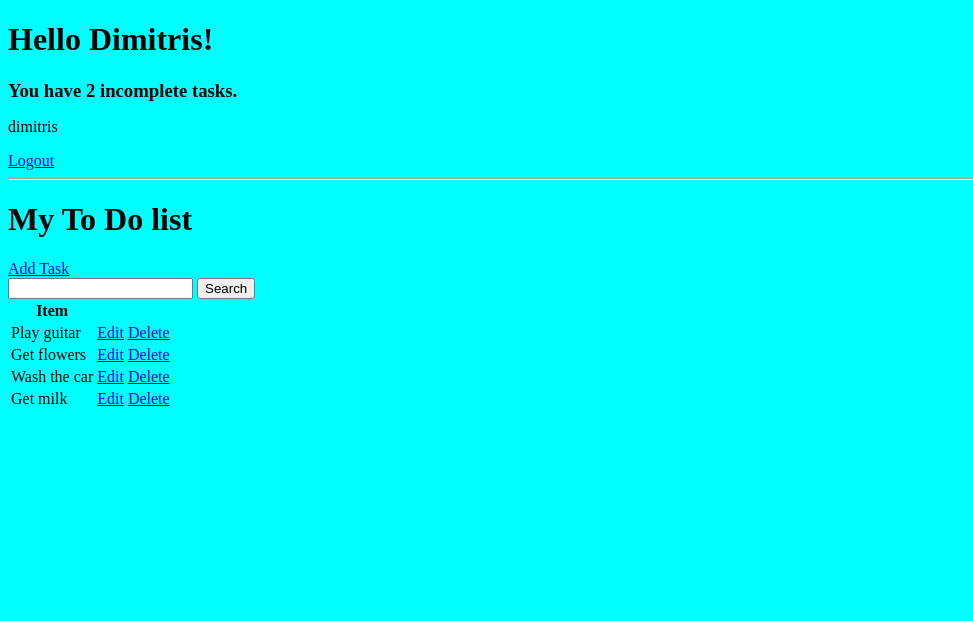
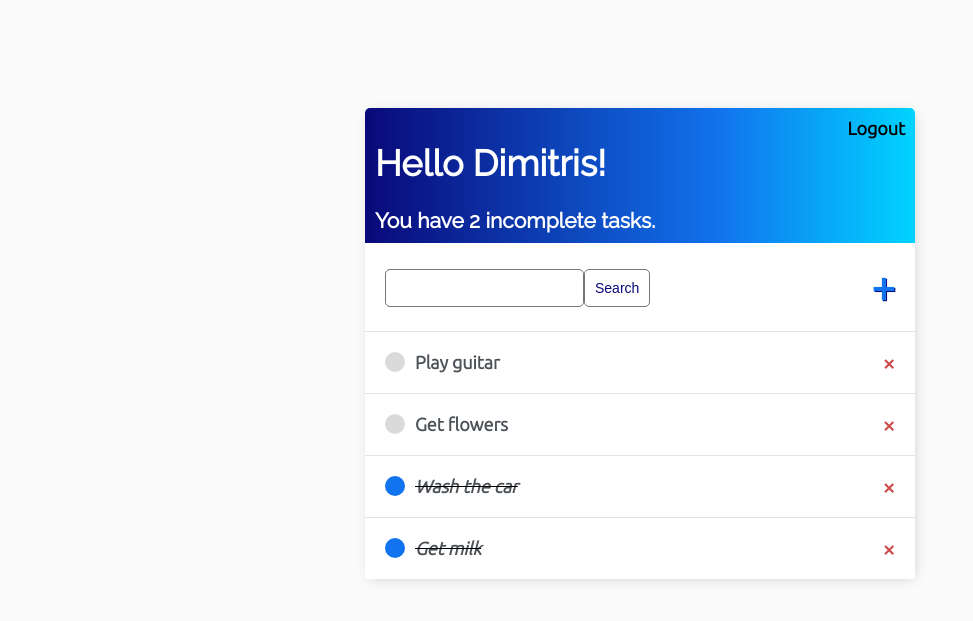
Before and after one commit to p3rception/NeoNote, a Django app: page / in a window 1280 px wide. Shown: the top 621 px of the page, without its empty margins (0-973 px from the left). Run offline with Django 5.2, Linux system fonts and the light colour scheme; a user stored in the database is signed in; data comes from the database, SQL or seed files in the repository; both versions use the stored data as it was after the commit; some libraries are stand-ins or nearby versions.

Commit message:
Stylized Task List

```diff
--- a/base/static/main.css
+++ b/base/static/main.css
@@ -1,3 +1,132 @@
 body {
-   background-color: cyan;
+   background-color: #FAFAFA;
+   font-family: 'Ubuntu', sans-serif;
+   padding-top: 100px;
+   font-size: large;
 }
+
+h1, h2, h3, h4, h5, h6 {
+   font-family: 'Raleway', sans-serif;
+}
+
+a {
+   font-weight: 600;
+}
+
+a,p {
+   color: #4b5156
+}
+
+.container {
+   max-width: 550px;
+   margin: auto;
+   background-color: #fff;
+   -webkit-box-shadow: 2px 2px 13px -4px rgba(0, 0, 0, 0.21);
+   box-shadow: 2px 2px 13px -4px rgba(0, 0, 0, 0.21);
+}
+
+.header-bar {
+   display: flex;
+   justify-content: space-between;
+   color: #fff;
+   padding: 10px;
+   border-radius: 5px 5px 0 0;
+   background: linear-gradient(270deg, #00d4ff 0%, #1174ee 35%, #090979 100%);
+}
+
+.header-bar a {
+   /* logout */
+   color: #010101;
+   text-decoration: none;
+}
+
+.task-wrapper {
+   display: flex;
+   align-items: center;
+   justify-content: space-between;
+   background-color: #fff;
+   border-top: 1px solid #dfe4ea;
+   overflow: hidden;
+}
+
+.task-title {
+   display: flex;
+   padding: 20px;
+}
+
+.task-title a {
+   text-decoration: none;
+   color: #4b5156;
+   margin-left: 10px;
+}
+
+.task-complete-icon {
+   height: 20px;
+   width: 20px;
+   background-color: #1174ee;
+   border-radius: 50%;
+}
+
+.task-incomplete-icon {
+   height: 20px;
+   width: 20px;
+   background-color: rgb(218, 218, 218);
+   border-radius: 50%;
+}
+
+.delete-link {
+   text-decoration: none;
+   font-weight: 900;
+   color: #cf4949;
+   font-size: 22px;
+   line-height: 0;
+   padding: 20px;
+}
+
+#add-link {
+   color: #1174ee;
+   text-decoration: none;
+   font-size: 42px;
+   text-shadow: 1px 1px #090979;
+}
+
+#search-add-wrapper {
+   display: flex;
+   justify-content: space-between;
+   align-items: center;
+   padding: 20px;
+}
+
+input[type=text],
+input[type=password],
+textarea {
+   border: 1px solid #757575;
+   border-radius: 5px;
+   padding: 10px;
+   width: 90%;
+}
+
+label {
+   padding-top: 10px !important;
+   display: block;
+}
+
+::placeholder {
+   font-weight: 300;
+   opacity: 0.5;
+}
+
+.button {
+   border: 1px solid #757575;
+   background-color: #FFF;
+   color: #090979;
+   padding: 10px;
+   font-size: 14px;
+   border-radius: 5px;
+   cursor: pointer;
+   text-decoration: none;
+}
+
+.card-body {
+   padding: 20px;
+}
--- a/base/templates/base/main.html
+++ b/base/templates/base/main.html
@@ -5,6 +5,10 @@
 <head>
    <meta charset="UTF-8">
    <meta name="viewport" content="width=device-width, initial-scale=1.0">
+   <link rel="preconnect" href="https://fonts.googleapis.com">
+   <link rel="preconnect" href="https://fonts.gstatic.com" crossorigin>
+   <link href="https://fonts.googleapis.com/css2?family=Raleway&family=Ubuntu:wght@300&display=swap" rel="stylesheet">
+   {% comment %} <link rel="stylesheet" href="https://cdnjs.cloudflare.com/ajax/libs/bootstrap/5.3.2/css/bootstrap.min.css" integrity="sha512-b2QcS5SsA8tZodcDtGRELiGv5SaKSk1vDHDaQRda0htPYWZ6046lr3kJ5bAAQdpV2mmA/4v0wQF9MyU6/pDIAg==" crossorigin="anonymous" referrerpolicy="no-referrer" /> {% endcomment %}
    <link rel="stylesheet" href="{% static 'main.css' %}">
    <title>NeoNote</title>
 </head>
--- a/base/templates/base/task_list.html
+++ b/base/templates/base/task_list.html
@@ -6,9 +6,8 @@
     <h1>Hello {{request.user|title}}!</h1>
     <h3 style="margin:0">You have {{count}} incomplete task{{count|pluralize:"s"}}.</h3>
   </div>
-</div>
+
   {% if request.user.is_authenticated %}
-  <p>{{request.user}}</p>
     {% comment %} <a href="{% url 'logout' %}">Logout</a> {% endcomment %}
     <form id="logout-form" action="{% url 'logout' %}" method="post" style="display: inline;">
       {% csrf_token %}
@@ -17,32 +16,41 @@
   {% else %}
     <a href="{% url 'login' %}">Login</a>
   {% endif %}
+</div>
 
-<hr>
-<h1>My To Do list</h1>
-<a href="{% url 'task-create' %}">Add Task</a>
+<div id="search-add-wrapper">
+  <form method="GET" style="margin-top: 2px;display: flex;">
+    <input type="text" name="search-area" value="{{search_input}}">
+    <input class="button" type="submit" value="Search">
+  </form>
+  <a id="add-link" href="{% url 'task-create' %}">&#x2b;</a>
+</div>
 
-<form method="GET">
-  <input type="text" name="search-area" value="{{search_input}}">
-  <input type="submit" value="Search">
-</form>
 
-<table>
-  <tr>
-    <th>Item</th>
-    <th></th>
-  </tr>
+
+<div class="task-items-wrapper">
   {% for task in tasks %}
-  <tr>
-    <td>{{task.title}}</td>
-    {% comment %} <td><a href="{% url 'task' task.id %}">View</a></td> {% endcomment %}
-    <td><a href="{% url 'task-update' task.id %}">Edit</a></td>
-    <td><a href="{% url 'task-delete' task.id %}">Delete</a></td>
-  </tr>
+    <div class="task-wrapper">
+      {% if task.complete %}
+        <div class="task-title">
+          <div class="task-complete-icon"></div>
+          <i><s><a href="{% url 'task-update' task.id %}">{{task}}</a></s></i>
+        </div>
+        <a class="delete-link" href="{% url 'task-delete' task.id %}">&#215;</a>
+
+        {% else %}
+        <div class="task-title">
+          <div class="task-incomplete-icon"></div>
+          <a href="{% url 'task-update' task.id %}">{{task}}</a>
+        </div>
+        <a class="delete-link" href="{% url 'task-delete' task.id %}">&#215;</a>
+      {% endif %}
+    </div>
+
   {% empty %}
     <h3>No items in list!</h3>
   {% endfor %}
-  <table>
-</table>
+</div>
+
 
 {% endblock content %}
```
Also changed, not shown: db.sqlite3. Lines whose indentation alone changed are shown as unchanged.
